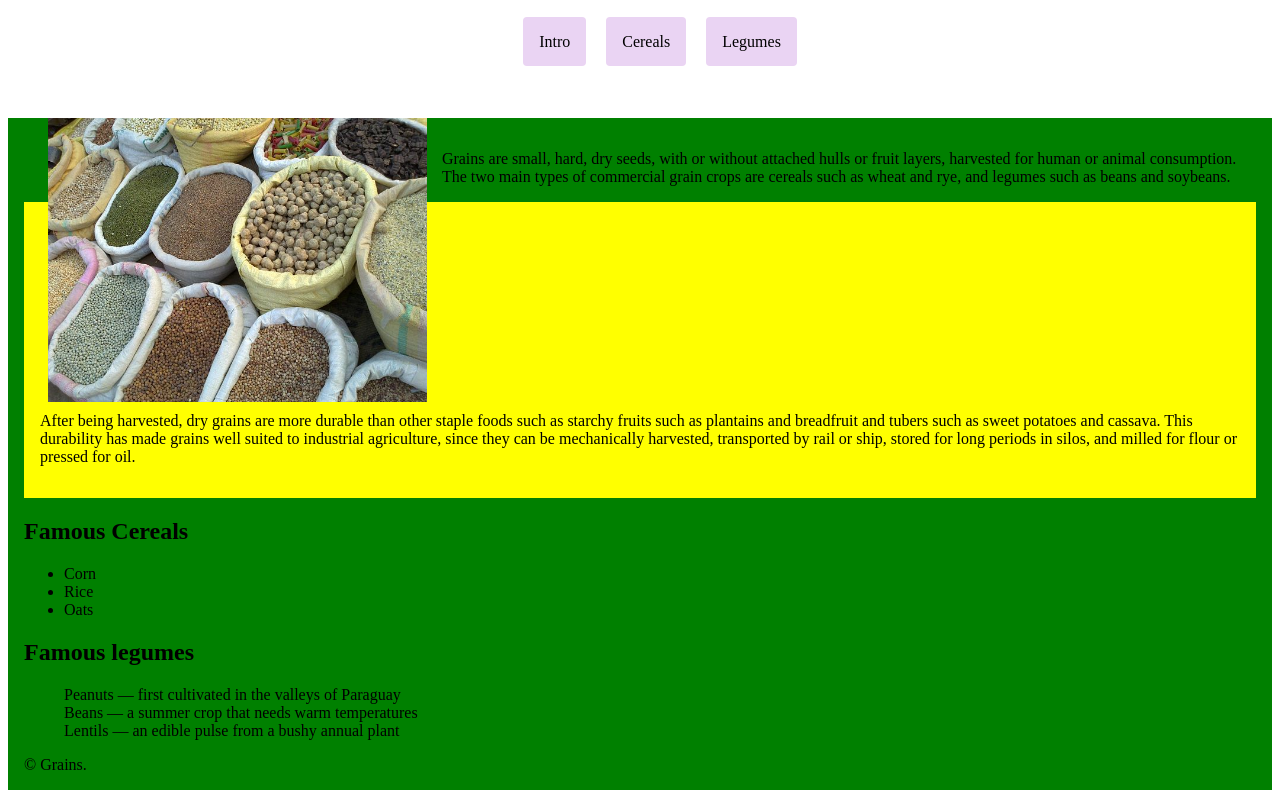
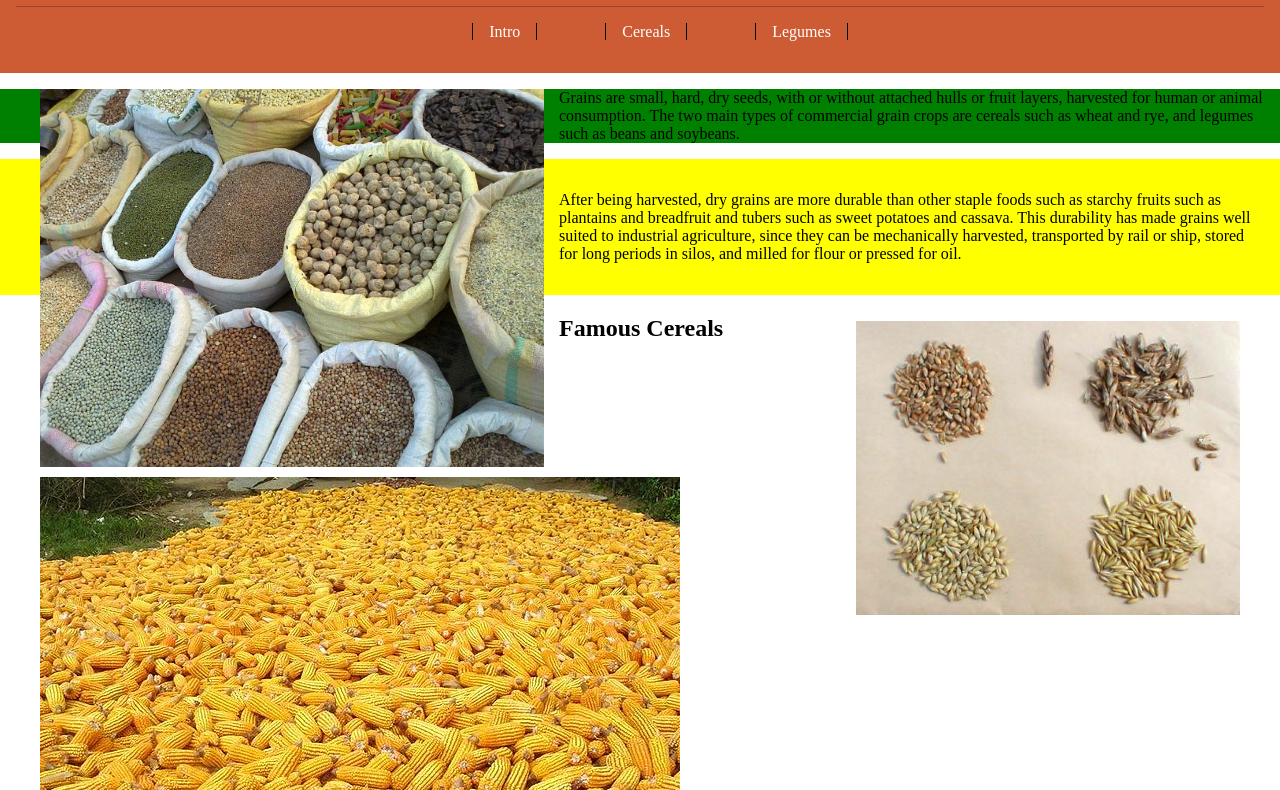
Before and after one commit to katiea2496/dsn1674-assignment-5, a plain HTML site: page index.html in a window 1280 px wide. Shown: the part 115-905 px from the top of the page. Drawn offline with Linux system fonts and the light colour scheme.

Commit message:
deleted margin, added images, 2 floats, figures, fig caption

```diff
--- a/css/main.css
+++ b/css/main.css
@@ -6,10 +6,16 @@ html {
   box-sizing: inherit;
 }
 
+body {
+  margin: 0 0 0 0;
+  padding: 0 0 0 0;
+}
+
 header {
   margin: 0;
   padding: 1em;
   text-align: center;
+  background-color: #cd5b34;
 }
 
 h1 {
@@ -25,18 +31,30 @@ h1 {
 
 .inset {
   float:left;
-  width: 32%;
+  width: 42%;
   margin-right: 15px;
   margin-bottom: 10px;
 }
 
+.inset2 {
+  float: right;
+  width: 32%;
+  margin-left: 15px;
+  margin-top: 10px;
+}
+
+.inset3 {
+  padding: 0;
+  margin: 0;
+  width: 100%;
+}
+
 .p2 {
-  clear: left;
+  clear: right;
 }
 
 main {
   background-color: green;
-  padding: 1em;
   box-sizing: border-box;
 }
 
@@ -46,18 +64,24 @@ aside {
   box-sizing: border-box;
 }
 
+nav {
+  border-top: 1px solid #a33f3a;
+  padding: 0 0 0 0;
+  text-align: center;
+}
+
 nav ol a {
 
   text-align: center;
-  padding: 1em;
-  margin: 0em 0.5em 0em;
-  line-height: 3.5em;
-  background-color: #ead4f3;
-  color: #000;
+  margin: 0em 2em 0em 2em;
+  background-color: #cd5b34;
+  color: #fff;
   text-decoration: none;
   border: 5px;
-  border-radius: 4px;
-  width: 3em;
+  width: 5em;
+  border-left: 1px solid black;
+  border-right: 1px solid black;
+  padding: 0 1em 0 1em
 }
 
 nav a:hover {
--- a/index.html
+++ b/index.html
@@ -19,25 +19,36 @@
       </nav>
     </header>
       <p>
+<div>
       <figure>
         <img class="inset" src="images/grains.jpg" alt="An image of different kinds of grains">
       </figure>
 
       <main>
         <p>Grains are small, hard, dry seeds, with or without attached hulls or fruit layers, harvested for human or animal consumption. The two main types of commercial grain crops are cereals such as wheat and rye, and legumes such as beans and soybeans.
+</div>
+<div>
+          <aside>
+            <p class="p2">After being harvested, dry grains are more durable than other staple foods such as starchy fruits such as plantains and breadfruit and tubers such as sweet potatoes and cassava. This durability has made grains well suited to industrial agriculture, since they can be mechanically harvested, transported by rail or ship, stored for long periods in silos, and milled for flour or pressed for oil.
+          </aside>
 
-      <aside>
-        <p class="p2">After being harvested, dry grains are more durable than other staple foods such as starchy fruits such as plantains and breadfruit and tubers such as sweet potatoes and cassava. This durability has made grains well suited to industrial agriculture, since they can be mechanically harvested, transported by rail or ship, stored for long periods in silos, and milled for flour or pressed for oil.
-      </aside>
-
+          <figure>
+          <img class="inset2" src="images/cereals.jpg" alt="An image of cereals">
+        </figure>
+</div>
 <div>
   <h2>Famous Cereals</h2>
+
+  <figure>
+    <img class"inset3" src="images/corn.jpg" alt="Image of corn.">
+  </figure>
+</div>
   <ul>
     <li>Corn</li>
     <li>Rice</li>
     <li>Oats</li>
   </ul>
-</div>
+
     <h2>Famous legumes</h2>
     <dl>
     <dd>Peanuts — first cultivated in the valleys of Paraguay</dd>
```
